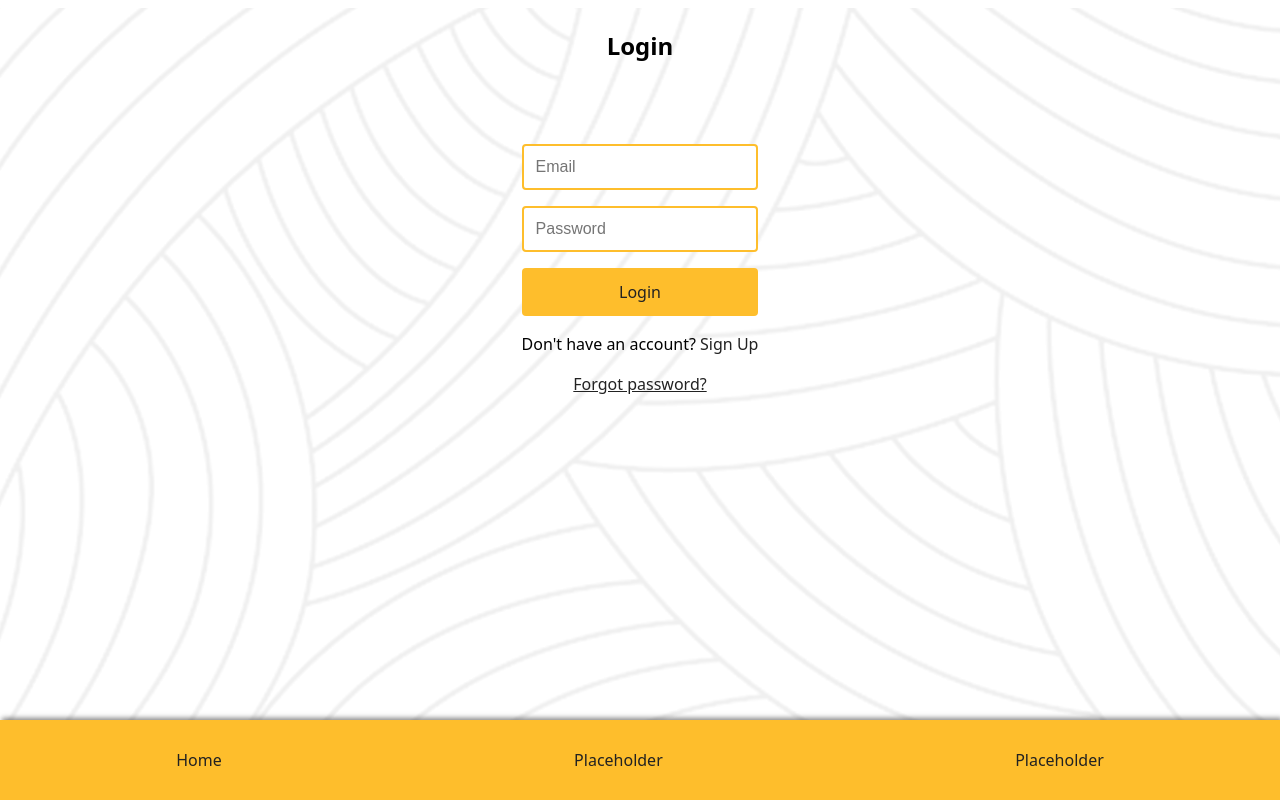
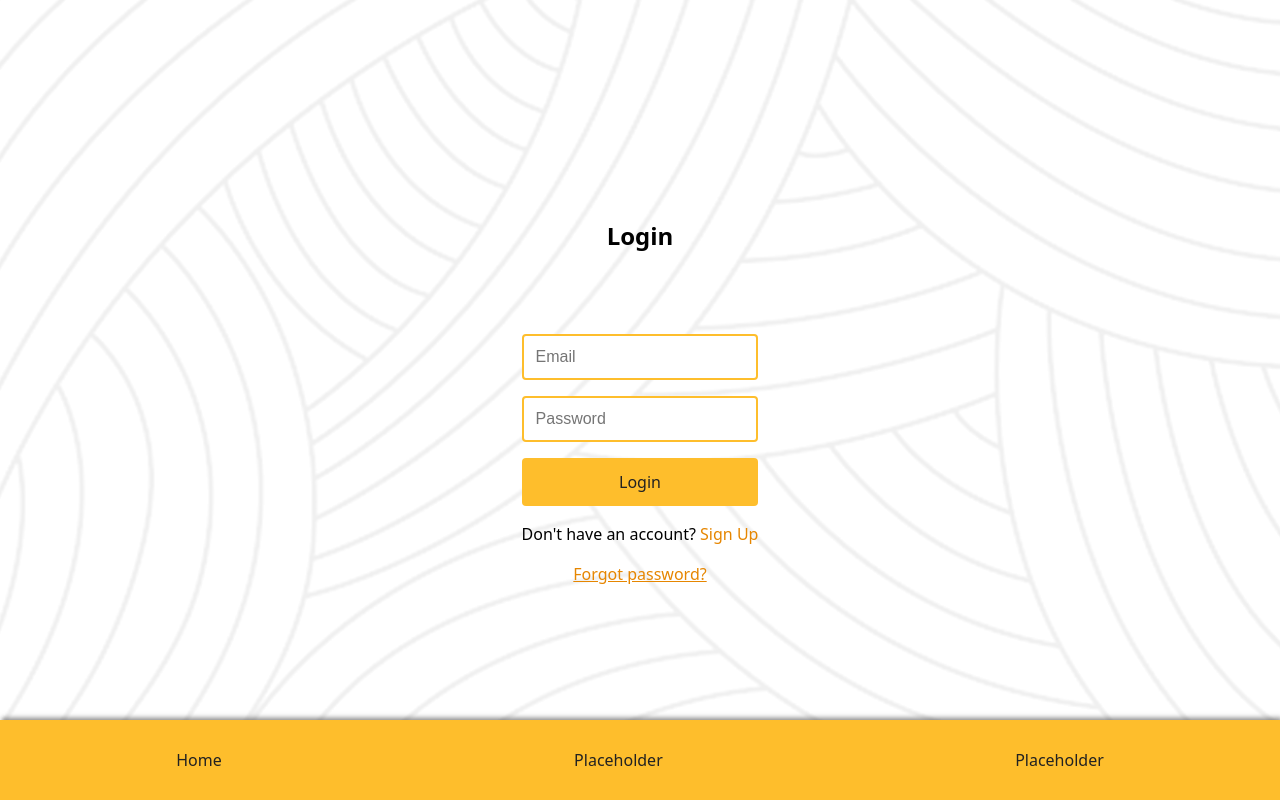
Before and after one commit to LuciSkroder/PlusPoint, a React (Vite) app: page /login in a window 1280 px wide. Built offline with nearby package versions, Linux system fonts and the light colour scheme; no server answers.

Commit message:
Revert "Merge pull request #4 from LuciSkroder/mathildes"
This reverts commit 5880694643b4decfba6eff54390eeb54c38deecc, reversing
changes made to 475b12c5afa8dde41b93f42949340fb0b80f4720.

```diff
--- a/src/css/homepage.css
+++ b/src/css/homepage.css
@@ -1,29 +1,122 @@
-a {
-  text-decoration: none;
-  color: var(--sort);
-  font-weight: 500;
+:root {
+  font-family: system-ui, Avenir, Helvetica, Arial, sans-serif;
+  line-height: 1.5;
+  font-weight: 400;
+
+  font-synthesis: none;
+  text-rendering: optimizeLegibility;
+  -webkit-font-smoothing: antialiased;
+  -moz-osx-font-smoothing: grayscale;
 }
-
 .page {
   margin: 10vh 1vw 10vh 1vw; /* stopper overlap med top-nav og bottom-nav */
 }
 
-.home-boxes{
-  display: flex;
-  flex-direction: row;
-
+a {
+  font-weight: 500;
+  color: #e68600;
+  text-decoration: inherit;
+}
+a:hover {
+  color: #535bf2;
 }
 
-.home-boxes img{
-  width: 15vh;
-  height: 15vh;
-  background-color: red;
-
+body {
+  margin: 0;
+  display: flex;
+  place-items: center;
+  min-width: 320px;
+  min-height: 100vh;
 }
 
-.home-box-left{
+.grid {
+  margin-bottom: 10vh; /* stopper overlap med bottom-nav */
+}
+
+h1 {
+  font-size: 3.2em;
+  line-height: 1.1;
+}
+
+button {
+  border-radius: 8px;
+  border: 1px solid transparent;
+  padding: 0.6em 1.2em;
+  font-size: 1em;
+  font-weight: 500;
+  font-family: inherit;
+  background-color: var(--accent-color);
+  cursor: pointer;
+  transition: border-color 0.25s;
+}
+button:hover {
+  border-color: #646cff;
+}
+button:focus,
+button:focus-visible {
+  outline: 4px auto -webkit-focus-ring-color;
+}
+
+.add-child-btn {
+  background-color: var(--accent-color);
+  margin-bottom: 1rem;
+}
+
+/* Grid container for the boxes */
+.home-boxes {
+  display: grid;
+  grid-template-columns: 1fr 1fr;
+  grid-template-rows: auto auto auto;
+  gap: 1rem;
+  max-width: 600px;
+  margin: 0 auto;
+}
+
+.home-box {
+  border: 2px solid #febe2c;
+  border-radius: 8px;
+  padding: 16px;
+  background-color: white;
+  cursor: pointer;
+  transition: background-color 0.3s ease;
   display: flex;
+  align-items: center;
   justify-content: center;
+  text-align: center;
+  font-weight: bold;
+  height: 80px;
+  max-width: none;
+  margin: 0;
+}
+
+.home-box img {
+  max-width: 100%;
+  max-height: 100%;
+}
+
+.task-box {
+  border: 2px solid #febe2c;
+  border-radius: 4px;
+  padding: 8px;
+  background-color: white;
+  grid-column: 2;
+  grid-row: 1 / 3;
+  display: flex;
   align-items: center;
-  flex-direction: column;
+  justify-content: center;
+  text-align: center;
+  font-weight: bold;
+  height: 172px;
+  max-width: none;
+  margin: 0;
 }
+
+.home-box:first-of-type {
+  grid-column: 1;
+  grid-row: 1;
+}
+
+.home-box:nth-of-type(2) {
+  grid-column: 1;
+  grid-row: 2;
+}
--- a/src/css/root.css
+++ b/src/css/root.css
@@ -2,42 +2,16 @@
   --accent-color: #febe2c;
   --sort: #222222;
   --hvid: #f4f4f4;
-  font-family: system-ui, Avenir, Helvetica, Arial, sans-serif;
-  line-height: 1.5;
-  font-weight: 400;
-
-  font-synthesis: none;
-  text-rendering: optimizeLegibility;
-  -webkit-font-smoothing: antialiased;
-  -moz-osx-font-smoothing: grayscale;
 }
 
 #root {
-  max-width: 100vw;
+  max-width: 1280px;
+  margin: 0 auto;
   padding: 2rem;
   text-align: center;
   display: flex;
   justify-content: center;
   flex-direction: column;
-}
-
-button {
-  border-radius: 8px;
-  border: 1px solid transparent;
-  padding: 0.6em 1.2em;
-  font-size: 1em;
-  font-weight: 500;
-  font-family: inherit;
-  background-color: var(--accent-color);
-  cursor: pointer;
-  transition: border-color 0.25s;
-}
-button:hover {
-  border-color: #646cff;
-}
-button:focus,
-button:focus-visible {
-  outline: 4px auto -webkit-focus-ring-color;
 }
 
 .logo {
--- a/src/pages/HomePage.jsx
+++ b/src/pages/HomePage.jsx
@@ -25,14 +25,6 @@ export default function HomePage() {
 
   function handleAddChildClick() {
     navigate("/addchild");
-  }
-
-  function handleShopClick() {
-    navigate("/shop");
-  }
-
-  function handleTasksClick() {
-    navigate("/tasks");
   }
 
   useEffect(() => {
```
